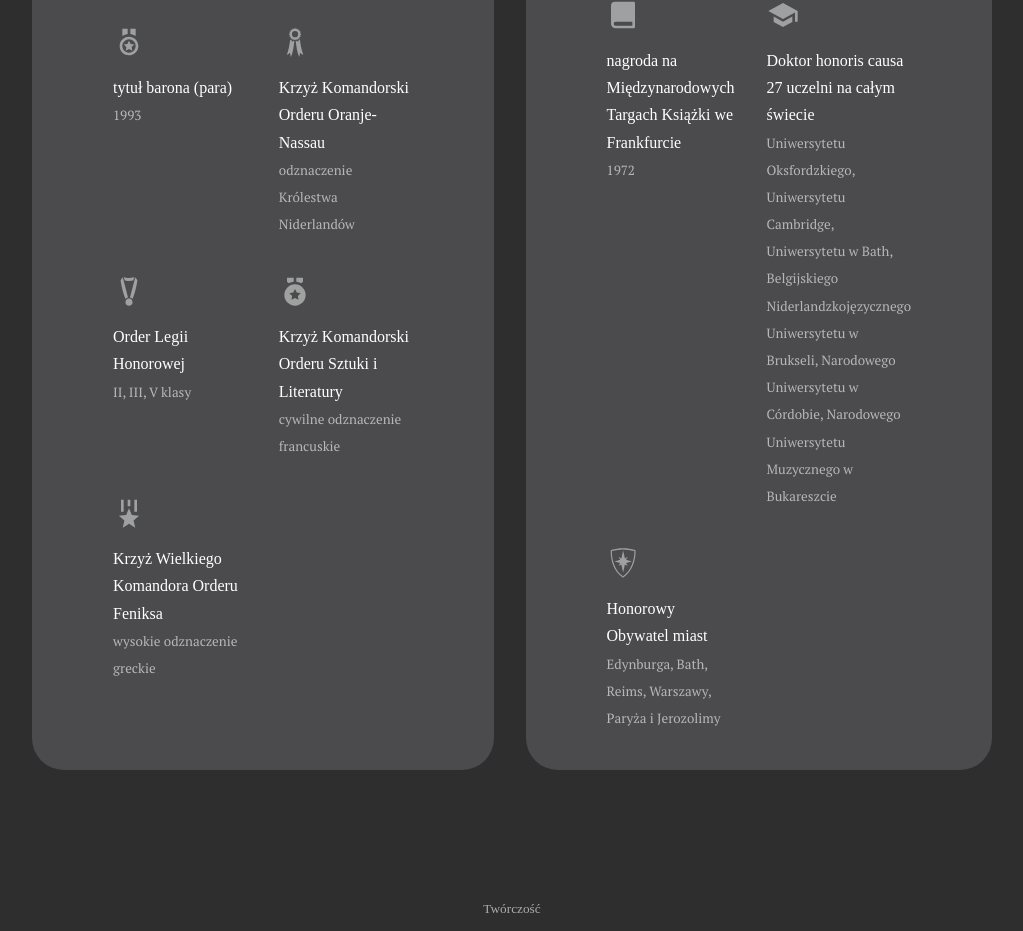
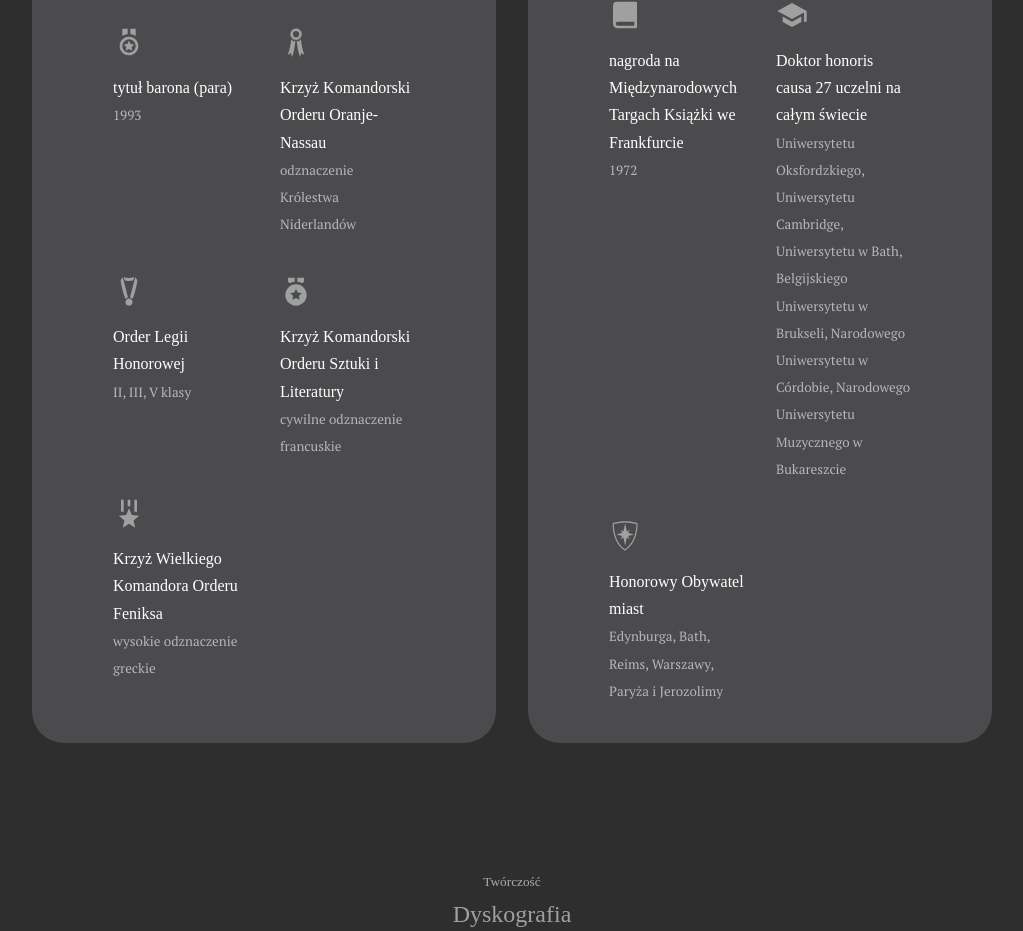
Before and after one commit to AdamBabinicz/menuhin, a React (Create React App) app: page / in a window 1280 px wide. Shown: the part 2446-3377 px from the top of the page, without its empty margins (128-1151 px from the left). Built offline with nearby package versions, Linux system fonts and the light colour scheme; a web font is replaced by a local one.

Commit message:
skrócenie nazwy

```diff
--- a/src/components/experience/Experience.jsx
+++ b/src/components/experience/Experience.jsx
@@ -111,9 +111,9 @@ const Experience = () => {
                 <h4>Doktor honoris causa 27 uczelni na całym świecie</h4>
                 <small className="text-light">
                   Uniwersytetu Oksfordzkiego, Uniwersytetu Cambridge,
-                  Uniwersytetu w Bath, Belgijskiego Niderlandzkojęzycznego
-                  Uniwersytetu w Brukseli, Narodowego Uniwersytetu w Córdobie,
-                  Narodowego Uniwersytetu Muzycznego w Bukareszcie
+                  Uniwersytetu w Bath, Belgijskiego Uniwersytetu w Brukseli,
+                  Narodowego Uniwersytetu w Córdobie, Narodowego Uniwersytetu
+                  Muzycznego w Bukareszcie
                 </small>
               </div>
             </article>
```
